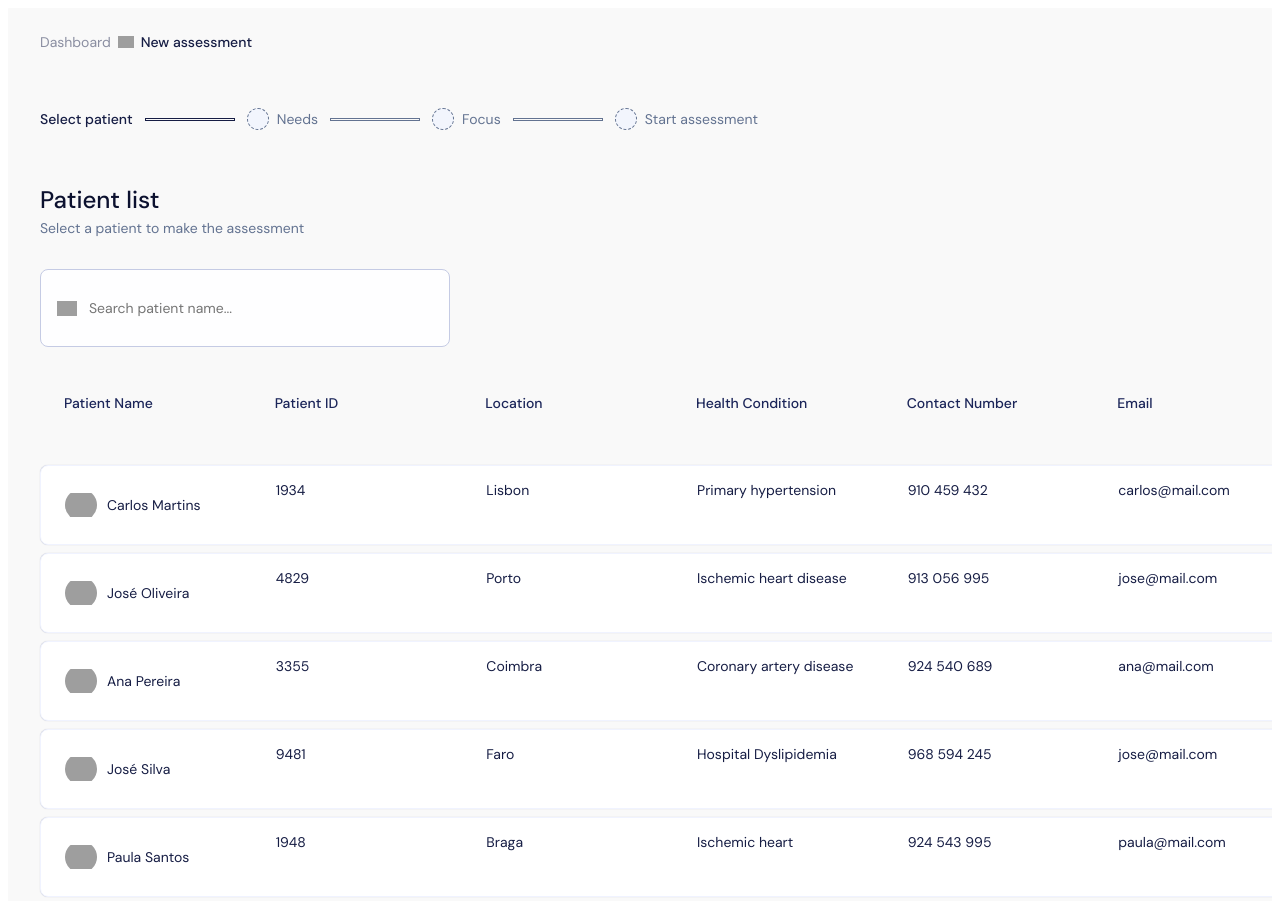
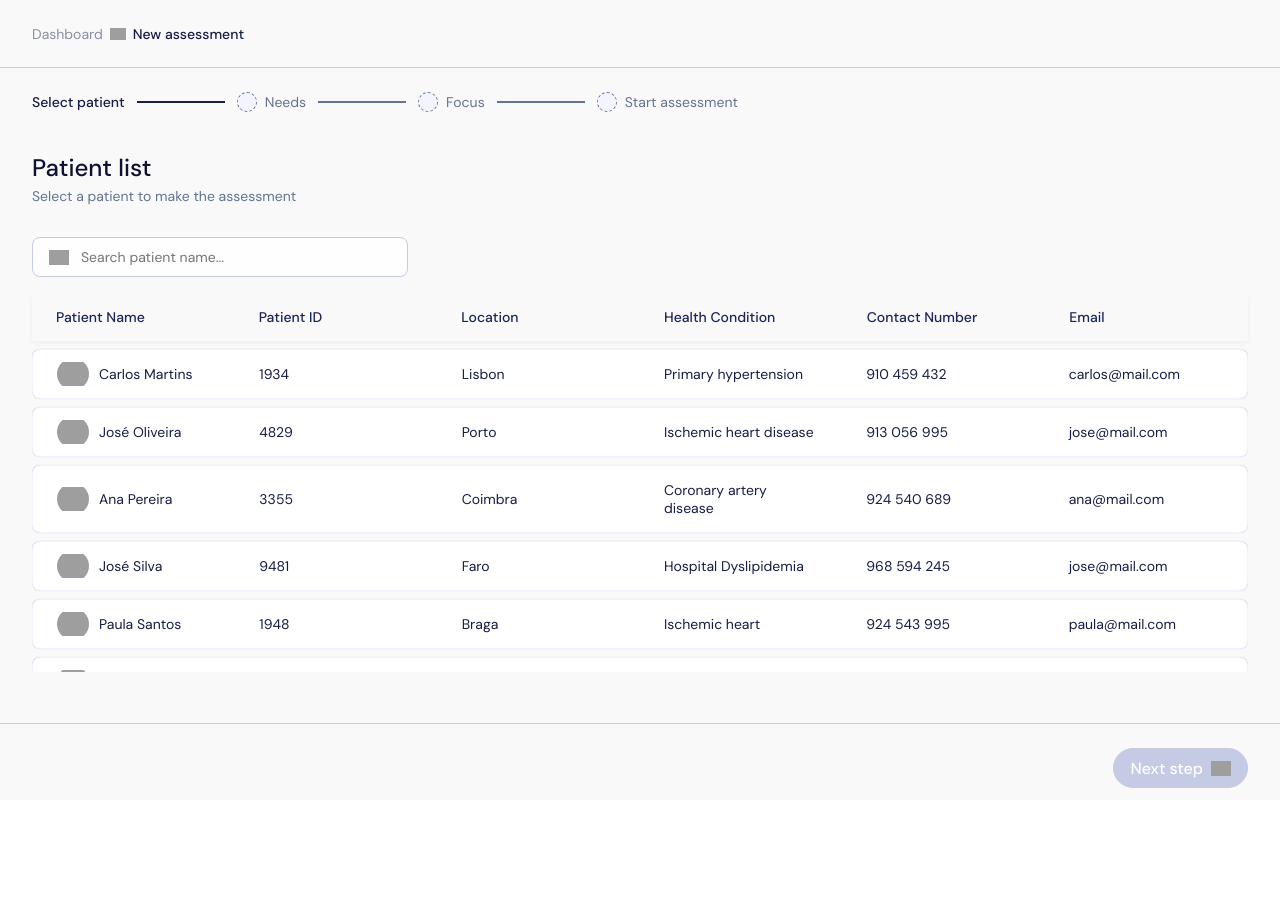
Before and after one commit to CommunityHTA/Community-HTA, a plain HTML site: page patientList.html in a window 1280 px wide. Shown: the top 901 px of the page. After the commit the page ends 800 px from the top, so only its background shows below. Drawn offline with Linux system fonts and the light colour scheme; grey boxes are pictures that could not be loaded.

Commit message:
update tabela de pacientes

```diff
--- a/patientList.css
+++ b/patientList.css
@@ -1,31 +1,51 @@
+*,
+*:before,
+*:after {
+  box-sizing: border-box;
+}
+
+html,
+body {
+  margin: 0;
+  padding: 0;
+  height: 100%;
+  width: 100%;
+  overflow: hidden;
+}
+
 .screen {
   border-radius: 1px;
   background-color: rgba(249, 249, 249, 1);
-  overflow: hidden;
   font-family:
     DM Sans,
     -apple-system,
     Roboto,
     Helvetica,
     sans-serif;
+  display: flex;
+  flex-direction: column;
+  height: 100vh;
+  width: 100vw;
+  max-width: 100%;
+  overflow: visible;
 }
-
 /* Header Section */
 .header {
   border-color: rgba(197, 203, 228, 1);
   border-bottom-width: 1px;
   display: flex;
-  min-height: 10px;
+  min-height: 68px;
   width: 100%;
+  box-sizing: border-box;
   padding: 25px 32px;
   align-items: center;
   font-size: 14px;
   justify-content: space-between;
+  border-bottom: 1px solid #ccc;
 }
 
 @media (max-width: 991px) {
   .header {
-    max-width: 100%;
     padding: 25px 20px;
   }
 }
@@ -82,16 +102,18 @@
 /* Main Content */
 .main-content {
   display: flex;
-  margin-top: 32px;
+  margin-top: 24px;
   width: 100%;
+  box-sizing: border-box;
   padding: 0 32px;
   flex-direction: column;
   align-items: start;
+  flex: 1;
+  overflow: visible;
 }
 
 @media (max-width: 991px) {
   .main-content {
-    max-width: 100%;
     padding: 0 20px;
   }
 }
@@ -177,13 +199,7 @@
 
 /* Title Section */
 .title-section {
-  margin-top: 54px;
-}
-
-@media (max-width: 991px) {
-  .title-section {
-    margin-top: 40px;
-  }
+  margin-top: 40px;
 }
 
 .page-title {
@@ -204,8 +220,8 @@
 /* Search Section */
 .search-section {
   margin-top: 32px;
-  width: 376px;
-  max-width: 100%;
+  width: 100%;
+  max-width: 376px;
   font-size: 14px;
   color: #8a8ea1;
   font-weight: 400;
@@ -222,9 +238,9 @@
   border-style: solid;
   border-width: 1px;
   display: flex;
-  min-height: 48px;
+  height: 40px;
   width: 100%;
-  padding: 14px 16px;
+  padding: 8px 16px;
   align-items: center;
   gap: 10px;
   justify-content: start;
@@ -266,14 +282,35 @@
   border-radius: 8px;
   box-shadow: 0px 51px 14px rgba(0, 0, 0, 0);
   align-self: stretch;
-  margin-top: 32px;
+  margin-top: 16px;
   width: 100%;
+  height: 60%;
   font-size: 14px;
+  box-sizing: border-box;
+  display: flex;
+  flex-direction: column;
+  background-color: rgba(249, 249, 249, 1);
 }
 
 @media (max-width: 991px) {
-  .patient-table {
-    max-width: 100%;
+  .table-rows {
+    /* Adjust height calculation for smaller screens */
+    height: calc(100vh - 68px - 32px - 40px - 80px - 32px - 48px - 70px - 48px);
+  }
+}
+
+/* Add media query for shorter screens */
+@media (max-height: 768px) {
+  .table-rows {
+    height: calc(100vh - 68px - 32px - 30px - 60px - 24px - 48px - 70px - 48px);
+  }
+
+  .title-section {
+    margin-top: 30px;
+  }
+
+  .search-section {
+    margin-top: 24px;
   }
 }
 
@@ -285,11 +322,16 @@
   font-weight: 500;
   justify-content: start;
   flex-wrap: wrap;
+  background-color: rgba(249, 249, 249, 1);
+  position: sticky;
+  top: 0;
+  z-index: 10;
+  box-shadow: 0 2px 4px rgba(0, 0, 0, 0.05);
 }
 
 @media (max-width: 991px) {
   .table-header {
-    max-width: 100%;
+    width: 100%;
   }
 }
 
@@ -304,6 +346,7 @@
   flex: 1;
   flex-shrink: 1;
   flex-basis: 0%;
+  background-color: rgba(249, 249, 249, 1);
 }
 
 @media (max-width: 991px) {
@@ -313,15 +356,19 @@
 }
 
 .table-rows {
-  margin-top: 8px;
   width: 100%;
   color: #161d44;
   font-weight: 400;
+  padding-bottom: 8px; /* Add padding at bottom for better scrolling experience */
+  overflow-y: auto;
+  /* Set a fixed height for the table rows section */
+  height: calc(100vh - 68px - 32px - 40px - 80px - 32px - 48px - 70px - 48px);
+  min-height: 200px; /* Ensure minimum height for the table rows */
 }
 
 @media (max-width: 991px) {
   .table-rows {
-    max-width: 100%;
+    width: 100%;
   }
 }
 
@@ -342,12 +389,12 @@
 }
 
 .table-row:first-child {
-  margin-top: 0;
+  margin-top: 8px;
 }
 
 @media (max-width: 991px) {
   .table-row {
-    max-width: 100%;
+    width: 100%;
   }
 }
 
@@ -404,8 +451,8 @@
   border-color: rgba(197, 203, 228, 1);
   border-top-width: 1px;
   display: flex;
-  margin-top: 45px;
   width: 100%;
+  box-sizing: border-box;
   padding: 24px 32px;
   align-items: center;
   gap: 16px;
@@ -414,13 +461,13 @@
   font-weight: 500;
   text-align: center;
   justify-content: flex-end;
+  background-color: rgba(249, 249, 249, 1);
+  border-top: 1px solid #ccc;
 }
 
 @media (max-width: 991px) {
   .footer {
-    max-width: 100%;
     padding: 24px 20px;
-    margin-top: 40px;
   }
 }
 
@@ -433,8 +480,8 @@
   align-self: stretch;
   display: flex;
   margin: auto 0;
-  min-height: 40px;
-  padding: 10px 16px;
+  height: 40px;
+  padding: 8px 16px;
   align-items: center;
   gap: 8px;
   justify-content: center;
--- a/patientList.html
+++ b/patientList.html
@@ -9,7 +9,6 @@
       href="https://fonts.googleapis.com/css2?family=DM+Sans:wght@400;500;700&display=swap"
       rel="stylesheet"
     />
-    <link rel="icon" href="evalia.png" type="image/png" />
   </head>
   <body>
     <div class="screen">
```
